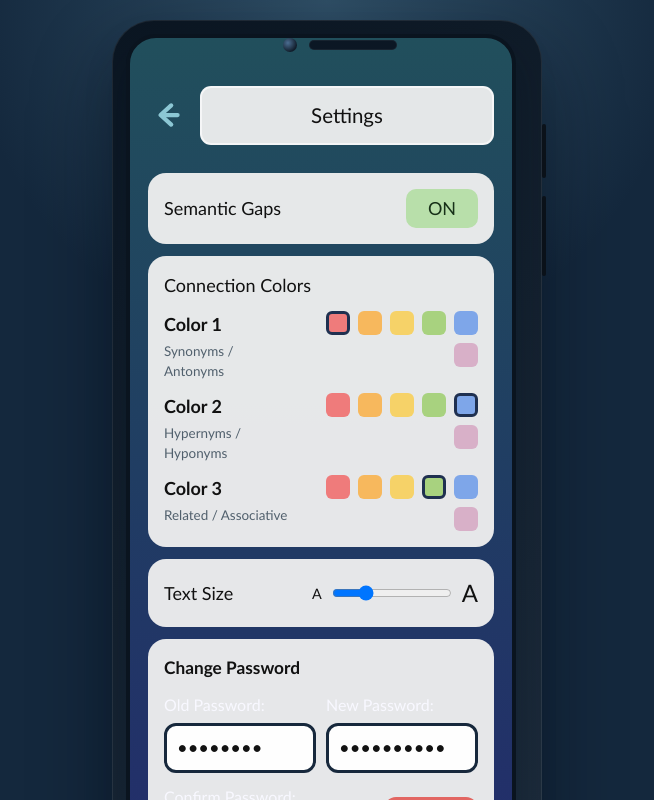
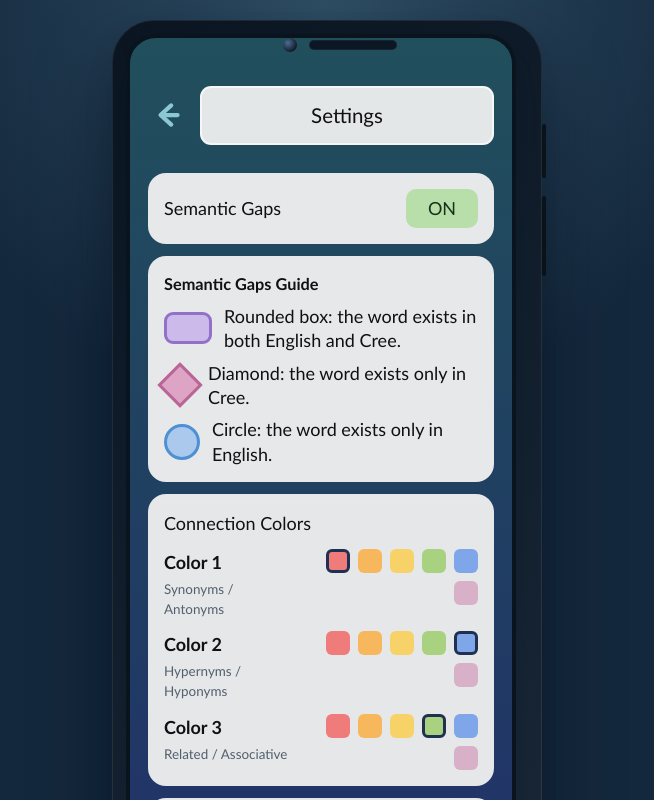
Before and after one commit to CMPUT302-Winter2026/project-3-high-fidelity-prototype-9plus10, a React (Vite) app in the folder vocab-explorer/: page / in a window 1280 px wide. Both pictures are taken after a click on the button "Settings". Shown: the top 800 px of the page, without its empty margins (313-967 px from the left). Built offline with nearby package versions, Linux system fonts and the light colour scheme.

Commit message:
some of the report fixes

```diff
--- a/vocab-explorer/src/App.css
+++ b/vocab-explorer/src/App.css
@@ -464,6 +464,23 @@
   background: transparent;
 }
 
+.map-hover-callout {
+  position: absolute;
+  left: 18px;
+  right: 18px;
+  bottom: 104px;
+  z-index: 2;
+  padding: 10px 14px;
+  border-radius: 14px;
+  background: rgba(247, 247, 247, 0.95);
+  color: #11243c;
+  border: 2px solid rgba(17, 36, 60, 0.14);
+  box-shadow: 0 10px 24px rgba(8, 18, 34, 0.18);
+  font-size: 0.9rem;
+  line-height: 1.3;
+  pointer-events: none;
+}
+
 .detail-page {
   display: flex;
   flex-direction: column;
@@ -558,6 +575,14 @@
   margin-bottom: 6px;
 }
 
+.info-subtitle {
+  display: block;
+  margin-bottom: 10px;
+  color: #4e6582;
+  font-size: 0.92rem;
+  line-height: 1.35;
+}
+
 .info-panel p {
   margin: 0 0 8px;
   line-height: 1.4;
@@ -633,6 +658,55 @@
 
 .toggle-switch-on {
   background: #b8dfaa;
+}
+
+.semantic-gap-guide {
+  display: grid;
+  gap: 8px;
+}
+
+.semantic-gap-guide strong {
+  font-size: 1.02rem;
+}
+
+.semantic-gap-item {
+  display: flex;
+  align-items: center;
+  gap: 12px;
+}
+
+.semantic-gap-item p {
+  margin: 0;
+  line-height: 1.35;
+}
+
+.semantic-gap-shape {
+  flex: 0 0 auto;
+  display: inline-block;
+}
+
+.semantic-gap-shape-box {
+  width: 48px;
+  height: 32px;
+  border-radius: 9px;
+  border: 3px solid #9272c9;
+  background: rgba(203, 184, 235, 0.95);
+}
+
+.semantic-gap-shape-diamond {
+  width: 32px;
+  height: 32px;
+  transform: rotate(45deg);
+  border: 3px solid #b96596;
+  background: rgba(222, 161, 196, 0.95);
+}
+
+.semantic-gap-shape-circle {
+  width: 36px;
+  height: 36px;
+  border-radius: 999px;
+  border: 3px solid #4e90d4;
+  background: rgba(167, 200, 236, 0.95);
 }
 
 .font-slider {
--- a/vocab-explorer/src/App.tsx
+++ b/vocab-explorer/src/App.tsx
@@ -1,9 +1,10 @@
-import { useMemo, useState, type CSSProperties, type ReactNode } from 'react'
+import { useEffect, useMemo, useRef, useState, type CSSProperties, type ReactNode } from 'react'
 import './App.css'
 import Wordmap from './Wordmap'
 import Corpus, {
   findWordByQuery,
   getChildWords,
+  getNodeShapeMeaning,
   getParentWords,
   getSiblingWords,
   getWordById,
@@ -88,7 +89,7 @@ function App() {
       },
     )
 
-    return [...deduped.values()].slice(0, 3)
+  return [...deduped.values()].slice(0, 3)
   }, [activeWord.id])
 
   const groupWords = useMemo(
@@ -316,6 +317,7 @@ function App() {
         return (
           <WordDetailPage
             word={activeWord}
+            semanticGaps={semanticGaps}
             relatedWords={relatedWords}
             groups={groups}
             selectedGroupId={selectedGroupId}
@@ -599,12 +601,46 @@ function MapPage({
   onOpenGroups,
   onOpenHome,
 }: MapPageProps) {
+  const [relationshipHoverMessage, setRelationshipHoverMessage] = useState<string | null>(null)
+  const relationshipHoverTimeoutRef = useRef<number | null>(null)
+
+  useEffect(() => {
+    return () => {
+      if (relationshipHoverTimeoutRef.current !== null) {
+        window.clearTimeout(relationshipHoverTimeoutRef.current)
+      }
+    }
+  }, [])
+
+  useEffect(() => {
+    setRelationshipHoverMessage(null)
+
+    if (relationshipHoverTimeoutRef.current !== null) {
+      window.clearTimeout(relationshipHoverTimeoutRef.current)
+      relationshipHoverTimeoutRef.current = null
+    }
+  }, [word.id])
+
+  function showRelationshipHover(label: string) {
+    setRelationshipHoverMessage(label)
+
+    if (relationshipHoverTimeoutRef.current !== null) {
+      window.clearTimeout(relationshipHoverTimeoutRef.current)
+    }
+
+    relationshipHoverTimeoutRef.current = window.setTimeout(() => {
+      setRelationshipHoverMessage(null)
+      relationshipHoverTimeoutRef.current = null
+    }, 1600)
+  }
+
   return (
     <section className="page map-page has-footer">
       <div className="map-stage">
         <Wordmap
           focusWord={word}
           onSelectWord={onOpenWord}
+          onHoverConnection={showRelationshipHover}
           showSemanticGaps={semanticGaps}
           hierarchyColor={hierarchyColor}
           relatedColor={relatedColor}
@@ -638,6 +674,12 @@ function MapPage({
             </CircleIconButton>
           </div>
         </div>
+
+        {relationshipHoverMessage ? (
+          <div className="map-hover-callout" aria-live="polite">
+            {relationshipHoverMessage}
+          </div>
+        ) : null}
       </div>
 
       <FooterNav onOpenGroups={onOpenGroups} onOpenHome={onOpenHome} />
@@ -647,6 +689,7 @@ function MapPage({
 
 type WordDetailPageProps = {
   word: Word
+  semanticGaps: boolean
   relatedWords: Word[]
   groups: WordGroup[]
   selectedGroupId: string
@@ -662,6 +705,7 @@ type WordDetailPageProps = {
 
 function WordDetailPage({
   word,
+  semanticGaps,
   relatedWords,
   groups,
   selectedGroupId,
@@ -697,6 +741,7 @@ function WordDetailPage({
 
       <div className="info-panel">
         <strong>{word.type}</strong>
+        {semanticGaps ? <span className="info-subtitle">{getNodeShapeMeaning(word)}</span> : null}
         <p>{word.info}</p>
 
         {relatedWords.length > 0 ? (
@@ -794,6 +839,24 @@ function SettingsPage({
           <span>{semanticGaps ? 'ON' : 'OFF'}</span>
         </button>
       </div>
+
+      {semanticGaps ? (
+        <div className="settings-card semantic-gap-guide">
+          <strong>Semantic Gaps Guide</strong>
+          <div className="semantic-gap-item">
+            <span className="semantic-gap-shape semantic-gap-shape-box" aria-hidden="true" />
+            <p>Rounded box: the word exists in both English and Cree.</p>
+          </div>
+          <div className="semantic-gap-item">
+            <span className="semantic-gap-shape semantic-gap-shape-diamond" aria-hidden="true" />
+            <p>Diamond: the word exists only in Cree.</p>
+          </div>
+          <div className="semantic-gap-item">
+            <span className="semantic-gap-shape semantic-gap-shape-circle" aria-hidden="true" />
+            <p>Circle: the word exists only in English.</p>
+          </div>
+        </div>
+      ) : null}
 
       <div className="settings-card colors-card">
         <span>Connection Colors</span>
--- a/vocab-explorer/src/WordType.tsx
+++ b/vocab-explorer/src/WordType.tsx
@@ -52,6 +52,32 @@ export function getWordLabel(word: Word, preferredLanguage: 'english' | 'cree' =
   }
 
   return word.cree || word.english || word.id.replace(/^_/, '')
+}
+
+export function getNodeShapeLabel(word: Word): 'Rounded box' | 'Diamond' | 'Circle' {
+  if (word.english && word.cree) {
+    return 'Rounded box'
+  }
+
+  if (word.cree && !word.english) {
+    return 'Diamond'
+  }
+
+  return 'Circle'
+}
+
+export function getNodeShapeMeaning(word: Word): string {
+  const shape = getNodeShapeLabel(word)
+
+  if (shape === 'Rounded box') {
+    return 'Rounded box: this word exists in both English and Cree.'
+  }
+
+  if (shape === 'Diamond') {
+    return 'Diamond: this word exists only in Cree.'
+  }
+
+  return 'Circle: this word exists only in English.'
 }
 
 export function findWordByQuery(query: string): Word | undefined {
--- a/vocab-explorer/src/Wordmap.tsx
+++ b/vocab-explorer/src/Wordmap.tsx
@@ -6,6 +6,7 @@ import Corpus, { getWordLabel, type Word } from './WordType'
 type WordmapProps = {
   focusWord: Word
   onSelectWord: (wordId: string) => void
+  onHoverConnection: (label: string) => void
   showSemanticGaps: boolean
   hierarchyColor: string
   relatedColor: string
@@ -95,6 +96,14 @@ function getEdgeRelationship(sourceId: string, targetId: string): 'hierarchy' |
   return 'hierarchy'
 }
 
+function getEdgeRelationshipLabel(relationship: 'hierarchy' | 'related') {
+  if (relationship === 'hierarchy') {
+    return 'Hypernym / hyponym relationship'
+  }
+
+  return 'Related / associative relationship'
+}
+
 function buildMapElements(showSemanticGaps: boolean, focusWordId: string): ElementDefinition[] {
   const words = Corpus.Words
   const { contextIds } = getFocusContext(focusWordId)
@@ -113,15 +122,20 @@ function buildMapElements(showSemanticGaps: boolean, focusWordId: string): Eleme
   }))
 
   const edges: ElementDefinition[] = words.flatMap((word) =>
-    word.hypo.map((childId) => ({
+    word.hypo.map((childId) => {
+      const relationship = getEdgeRelationship(word.id, childId)
+
+      return {
         data: {
           id: `${word.id}-${childId}`,
           source: word.id,
           target: childId,
-        relationship: getEdgeRelationship(word.id, childId),
+          relationship,
+          relationshipLabel: getEdgeRelationshipLabel(relationship),
           isFocusConnection: word.id === focusWordId || childId === focusWordId ? 'true' : 'false',
         },
-    })),
+      }
+    }),
   )
 
   return [...nodes, ...edges]
@@ -175,6 +189,7 @@ function syncMapViewport(cy: Core, focusWordId: string) {
 export default function Wordmap({
   focusWord,
   onSelectWord,
+  onHoverConnection,
   showSemanticGaps,
   hierarchyColor,
   relatedColor,
@@ -222,6 +237,14 @@ export default function Wordmap({
 
             if (selectedId) {
               onSelectWord(selectedId)
+            }
+          })
+
+          cy.on('mouseover', 'edge', (event) => {
+            const relationshipLabel = event.target.data('relationshipLabel') as string | undefined
+
+            if (relationshipLabel) {
+              onHoverConnection(relationshipLabel)
             }
           })
 
```
Lines whose indentation alone changed are shown as unchanged.
